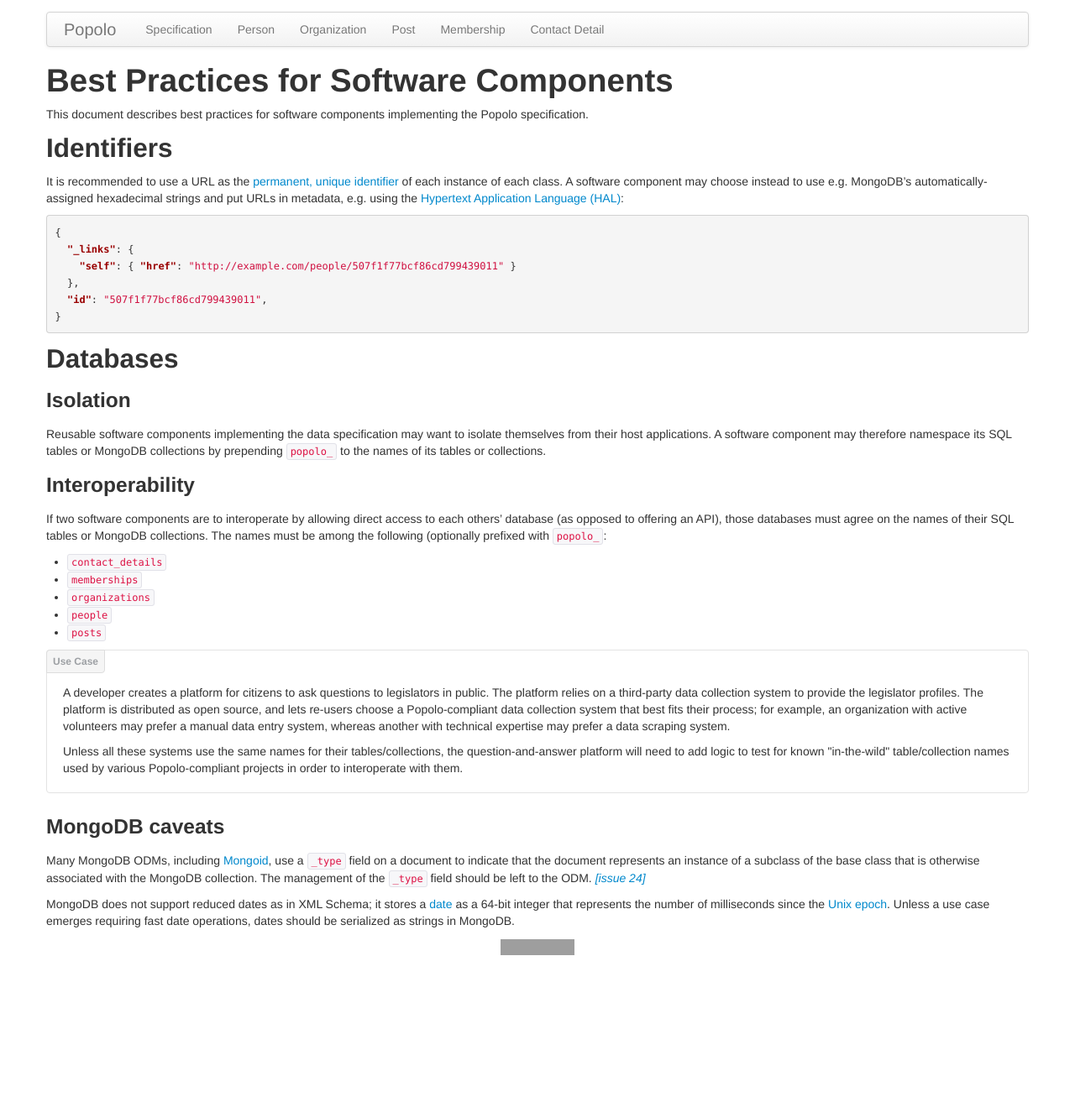
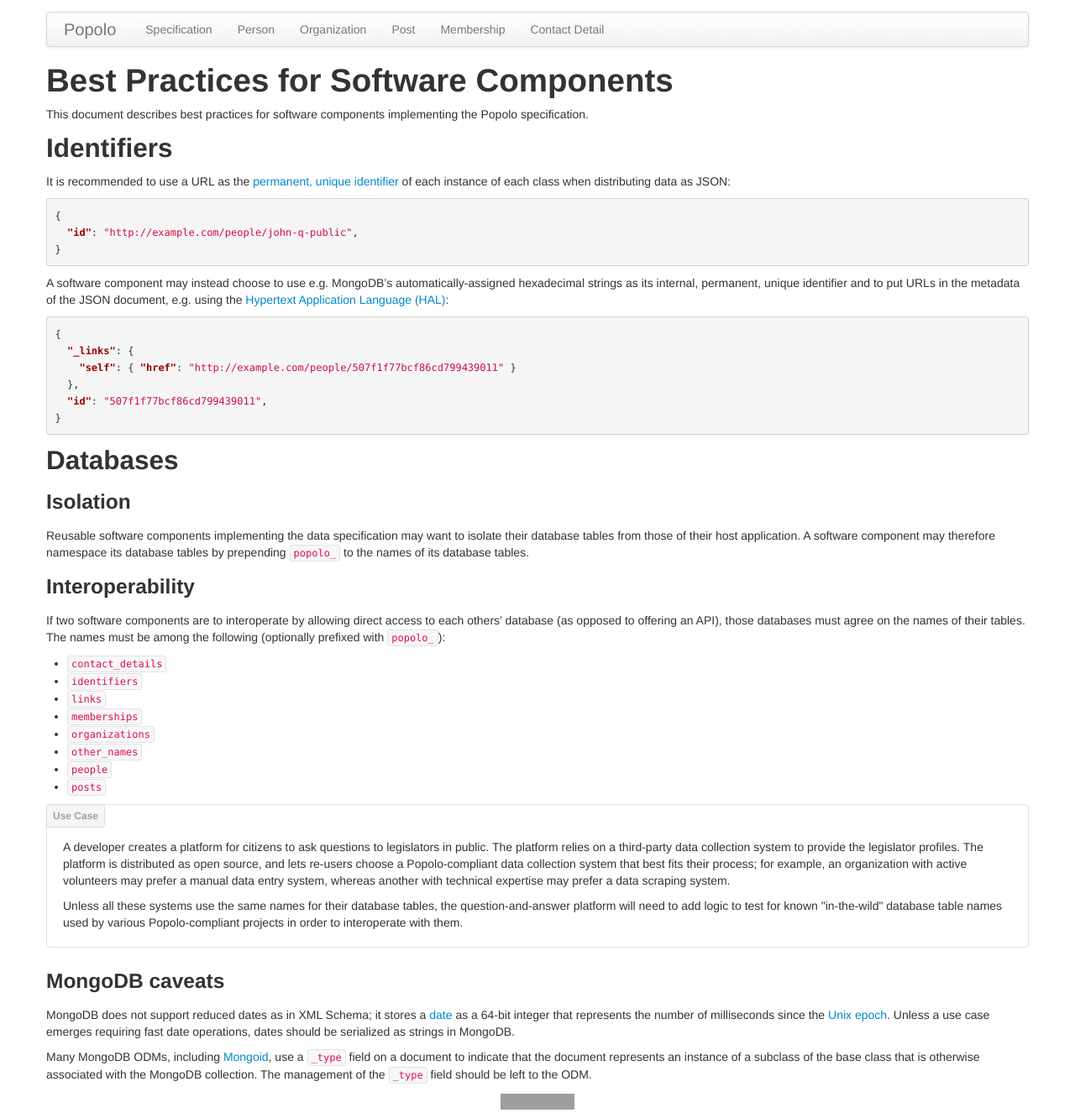
Before and after one commit to popolo-project/popolo-spec, a Jekyll site: the page built from appendices/components.md, in a window 1280 px wide. Shown: the whole page at 84% size. Built offline with Jekyll 4.4.1, drawn with Linux system fonts in a browser that asks for light colours; nearby versions of some CDN libraries; Markdown is read by kramdown in place of the engine named in the settings; before the commit the page ends 1148 px from its top, so only the background shows below that; grey boxes are pictures that could not be loaded.

Commit message:
first editing pass

````diff
--- a/appendices/components.md
+++ b/appendices/components.md
@@ -11,7 +11,15 @@ This document describes best practices for software components implementing the
 
 ## Identifiers
 
-It is recommended to use a URL as the [permanent, unique identifier](/specs/#use-cases-and-requirements) of each instance of each class. A software component may choose instead to use e.g. MongoDB's automatically-assigned hexadecimal strings and put URLs in metadata, e.g. using the [Hypertext Application Language (HAL)](http://stateless.co/hal_specification.html):
+It is recommended to use a URL as the [permanent, unique identifier](/specs/#use-cases-and-requirements) of each instance of each class when distributing data as JSON:
+
+```json
+{
+  "id": "http://example.com/people/john-q-public",
+}
+```
+
+A software component may instead choose to use e.g. MongoDB's automatically-assigned hexadecimal strings as its internal, permanent, unique identifier and to put URLs in the metadata of the JSON document, e.g. using the [Hypertext Application Language (HAL)](http://stateless.co/hal_specification.html):
 
 ```json
 {
@@ -26,26 +34,29 @@ It is recommended to use a URL as the [permanent, unique identifier](/specs/#use
 
 ### Isolation
 
-Reusable software components implementing the data specification may want to isolate themselves from their host applications. A software component may therefore namespace its SQL tables or MongoDB collections by prepending `popolo_` to the names of its tables or collections.
+Reusable software components implementing the data specification may want to isolate their database tables from those of their host application. A software component may therefore namespace its database tables by prepending `popolo_` to the names of its database tables.
 
 ### Interoperability
 
-If two software components are to interoperate by allowing direct access to each others' database (as opposed to offering an API), those databases must agree on the names of their SQL tables or MongoDB collections. The names must be among the following (optionally prefixed with `popolo_`:
+If two software components are to interoperate by allowing direct access to each others' database (as opposed to offering an API), those databases must agree on the names of their tables. The names must be among the following (optionally prefixed with `popolo_`):
 
 * `contact_details`
+* `identifiers`
+* `links`
 * `memberships`
 * `organizations`
+* `other_names`
 * `people`
 * `posts`
 
 <div class="well well-example">
   <p>A developer creates a platform for citizens to ask questions to legislators in public. The platform relies on a third-party data collection system to provide the legislator profiles. The platform is distributed as open source, and lets re-users choose a Popolo-compliant data collection system that best fits their process; for example, an organization with active volunteers may prefer a manual data entry system, whereas another with technical expertise may prefer a data scraping system.</p>
 
-  <p>Unless all these systems use the same names for their tables/collections, the question-and-answer platform will need to add logic to test for known "in-the-wild" table/collection names used by various Popolo-compliant projects in order to interoperate with them.</p>
+  <p>Unless all these systems use the same names for their database tables, the question-and-answer platform will need to add logic to test for known "in-the-wild" database table names used by various Popolo-compliant projects in order to interoperate with them.</p>
 </div>
 
 ### MongoDB caveats
 
-Many MongoDB ODMs, including [Mongoid](http://mongoid.org/), use a `_type` field on a document to indicate that the document represents an instance of a subclass of the base class that is otherwise associated with the MongoDB collection. The management of the `_type` field should be left to the ODM. [*[issue 24]*](https://github.com/opennorth/popolo-spec/issues/24)
+MongoDB does not support reduced dates as in XML Schema; it stores a [date](http://docs.mongodb.org/manual/core/document/#date) as a 64-bit integer that represents the number of milliseconds since the [Unix epoch](http://en.wikipedia.org/wiki/Unix_time). Unless a use case emerges requiring fast date operations, dates should be serialized as strings in MongoDB.
 
-MongoDB does not support reduced dates as in XML Schema; it stores a [date](http://docs.mongodb.org/manual/core/document/#date) as a 64-bit integer that represents the number of milliseconds since the [Unix epoch](http://en.wikipedia.org/wiki/Unix_time). Unless a use case emerges requiring fast date operations, dates should be serialized as strings in MongoDB.
+Many MongoDB ODMs, including [Mongoid](http://mongoid.org/), use a `_type` field on a document to indicate that the document represents an instance of a subclass of the base class that is otherwise associated with the MongoDB collection. The management of the `_type` field should be left to the ODM.
--- a/examples/embedding-person.json
+++ b/examples/embedding-person.json
@@ -6,6 +6,7 @@
       "id": "593",
       "role": "Kitchen assistant",
       "organization_id": "abc-inc",
+      "post_id": "abc-inc-kitchen-assistant",
       "start_date": "1970-01",
       "end_date": "1971-12-31"
     },
@@ -13,6 +14,7 @@
       "id": "700",
       "role": "Chef",
       "organization_id": "abc-inc",
+      "post_id": "abc-inc-chef",
       "start_date": "1972-01-01",
       "end_date": "1980-03-15"
     }
````
Also changed, not shown: index.md (+7 -5 lines), specs/index.md (+18 -16 lines).
